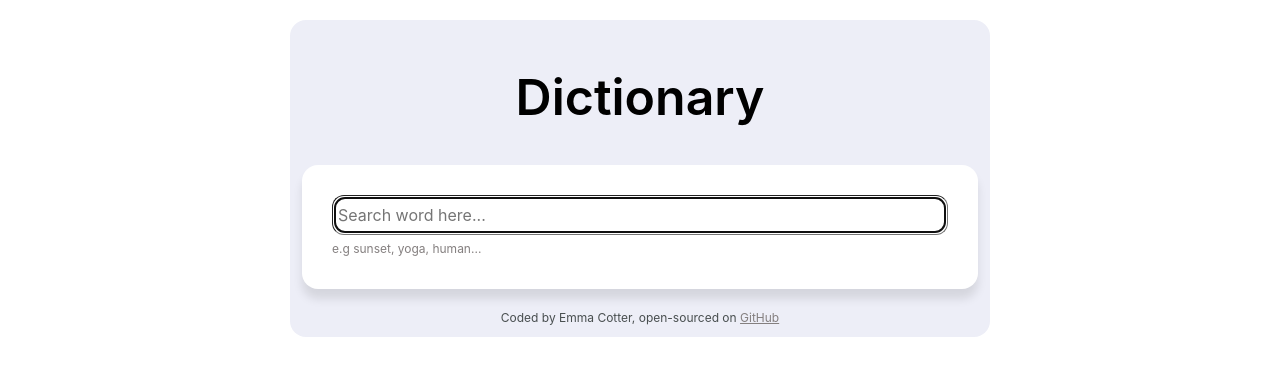
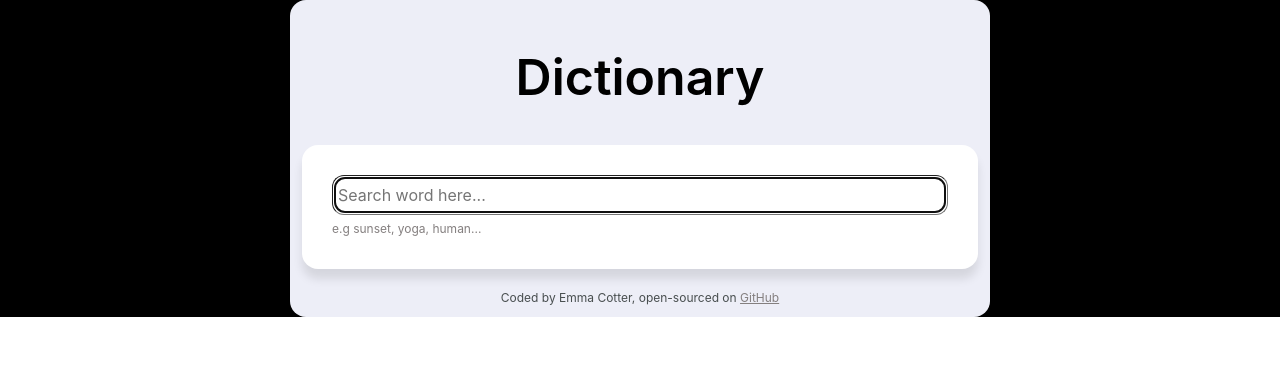
Before and after one commit to em-cotter/react-dictionary, a React (Create React App) app: page / in a window 1280 px wide. Shown: the top 376 px of the page. Built offline with nearby package versions, Linux system fonts and the light colour scheme.

Commit message:
background colour

```diff
--- a/src/App.css
+++ b/src/App.css
@@ -7,7 +7,11 @@
   color: black;
 }
 .App{
-  margin: 20px auto;
+  background-color: black;
+
+}
+.Inside{
+  margin: 0 auto;
   border-radius: 16px;
   background: #edeef7;
   max-width: 700px;
@@ -17,4 +21,5 @@
 .Footer{
   text-align: center;
   font-size: 12px;
+
 }
--- a/src/App.js
+++ b/src/App.js
@@ -5,6 +5,7 @@ import Dictionary from "./Dictionary";
 function App() {
   return (
     <div className="App">
+      <div className="Inside">
       <div className="container">
         <header className="App-header">Dictionary</header>
         <main>
@@ -12,13 +13,17 @@ function App() {
         </main>
         <div className="Footer">
           Coded by Emma Cotter, open-sourced on{" "}
-      <a href="https://github.com/em-cotter/react-dictionary/tree/master/src" target="_blank" rel="noreferrer">
+          <a
+            href="https://github.com/em-cotter/react-dictionary/tree/master/src"
+            target="_blank"
+            rel="noreferrer"
+          >
             GitHub
           </a>
         </div>
         </div>
       </div>
-
+    </div>
   );
 }
 
--- a/src/Meaning.js
+++ b/src/Meaning.js
@@ -5,12 +5,13 @@ import Synonyms from "./Synonyms"
 export default function Meaning(props){
 
 return (
+
   <div className="Meaning">
     <h3>{props.meanings.partOfSpeech}</h3>
     {props.meanings.definitions.map(function(definition, index){
       if(definition.example){
         return (
-          <div key={index}>
+          <div >
             <p>
               <strong >Definition: </strong>
               <br/>
@@ -39,5 +40,5 @@ return (
     })}
 
   </div>
-);
+)
 }
```
Lines whose indentation alone changed are shown as unchanged.
